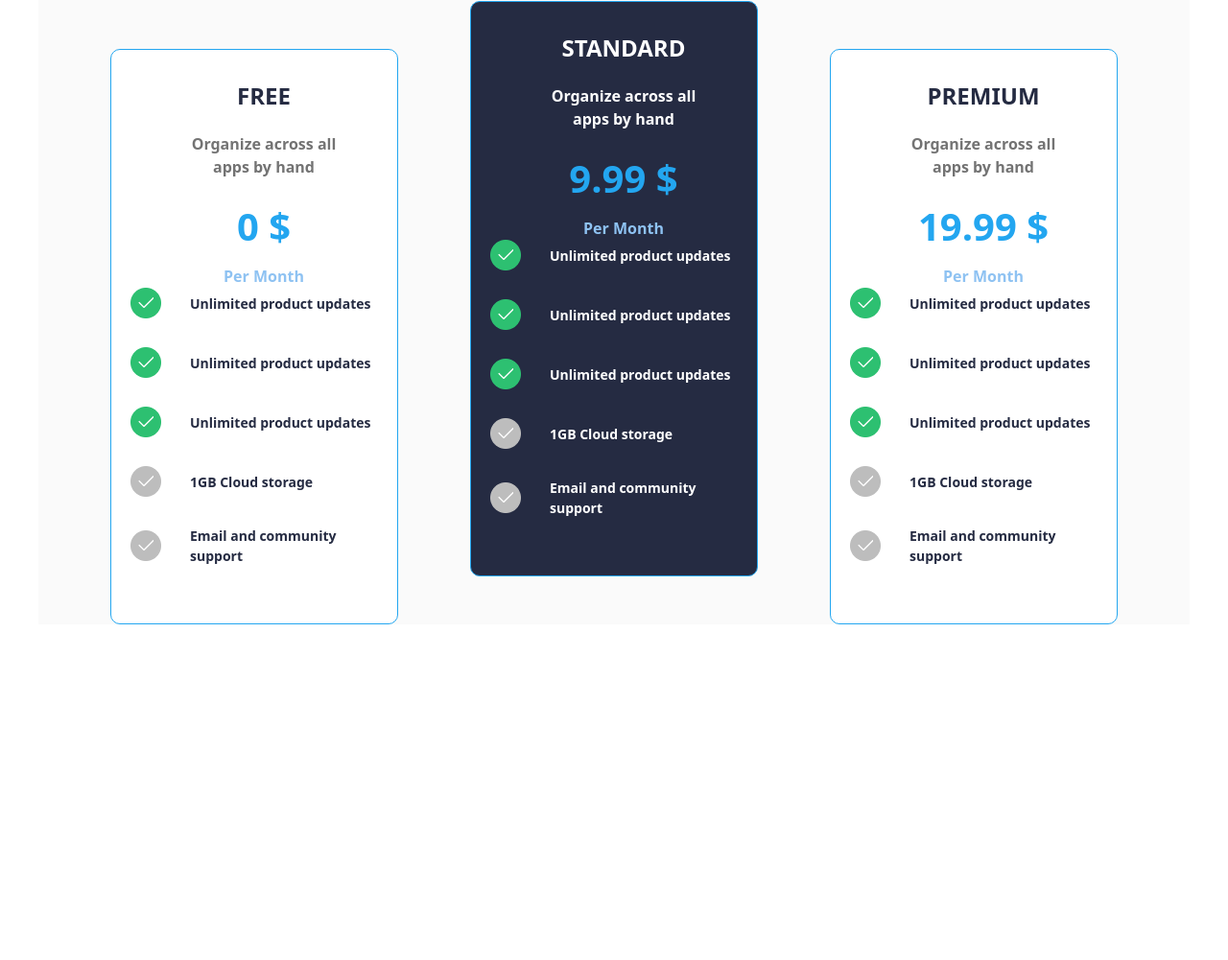
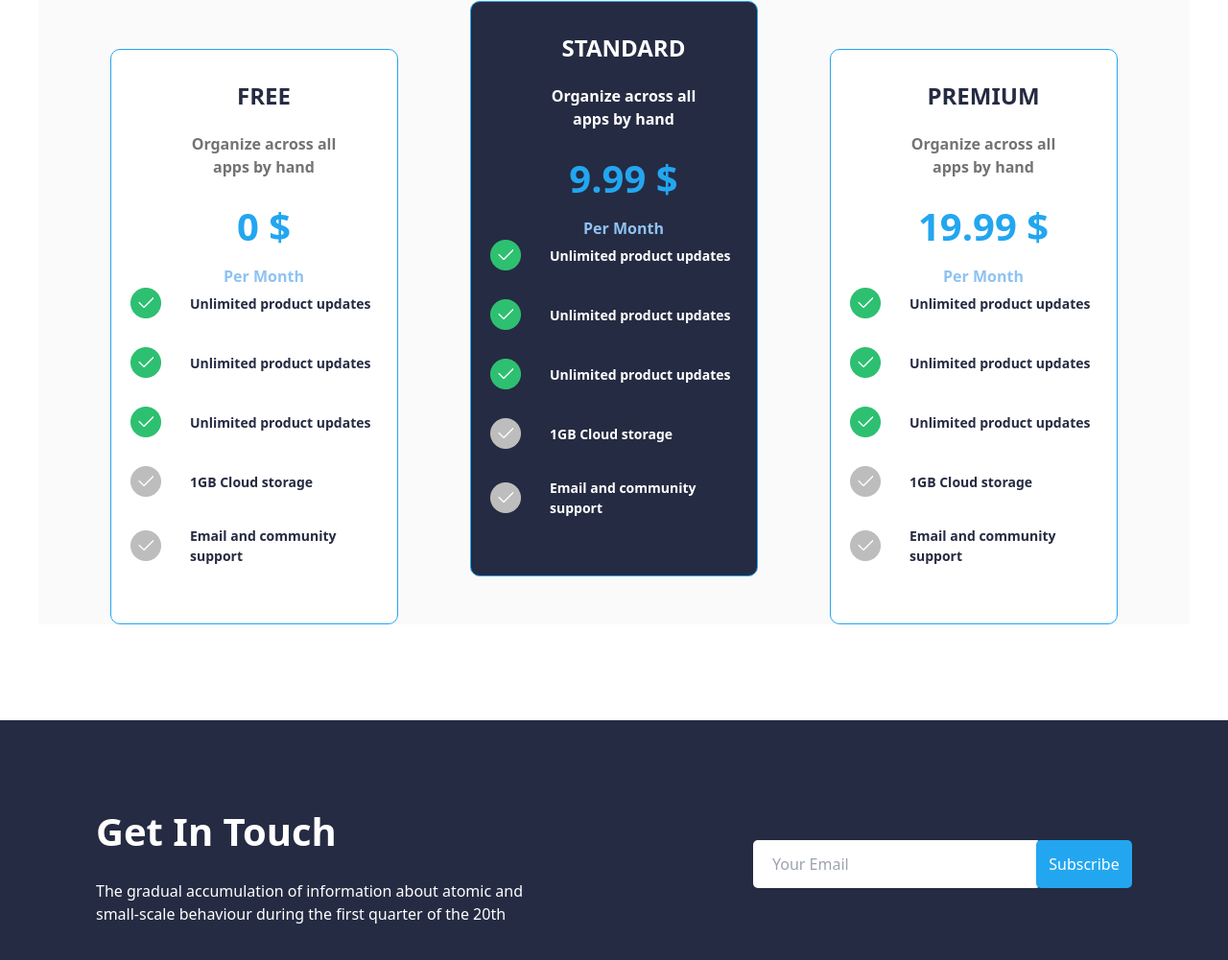
Before and after one commit to Firdavszoda/Hometask4, a website: page src/index.html in a window 1280 px wide. Shown: the part 3457-4458 px from the top of the page at 96% size. Before the commit the page ends 4108 px from the top, so only its background shows below. Drawn offline with nearby package versions, Linux system fonts and the light colour scheme; files that its build step writes are made by us from their sources.

Commit message:
5 section

```diff
--- a/src/index.html
+++ b/src/index.html
@@ -333,6 +333,19 @@
             </section>
     </header>
 
+    <header>
+        <section class="w-[100%] lg:h-[250px] h-[500px] bg-[#252B42] text-white lg:flex justify-between lg:pl-[100px] lg:pr-[100px] items-center pt-[50px] pl-[30px] mt-[100px]">
+            <div>
+                <h1 class="text-[40px] font-[700]">Get In Touch</h1>
+                <p class="mt-[20px]">The gradual accumulation of information about atomic and  <br>small-scale behaviour during the first quarter of the 20th </p>
+            </div>
+            <div class="mt-[50px] lg:mt-[0px] flex">
+                <input class="w-[300px] h-[50px] pl-[20px] rounded-[5px]" type="email" placeholder="Your Email">
+                <button class="w-[100px] h-[50px] bg-[#23A6F0] rounded-[5px] ml-[-5px]">Subscribe</button>
+            </div>
+        </section>
+    </header>
+
 
 
 </body>
```
